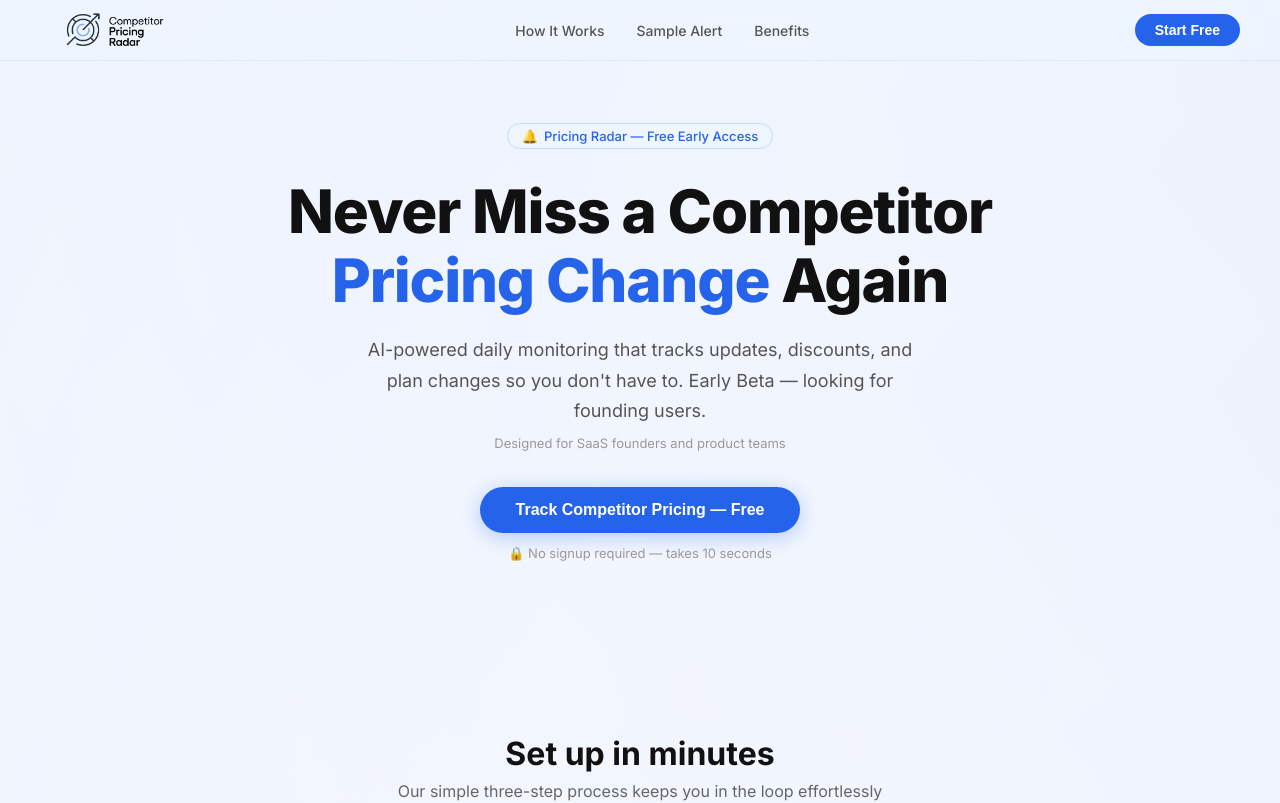
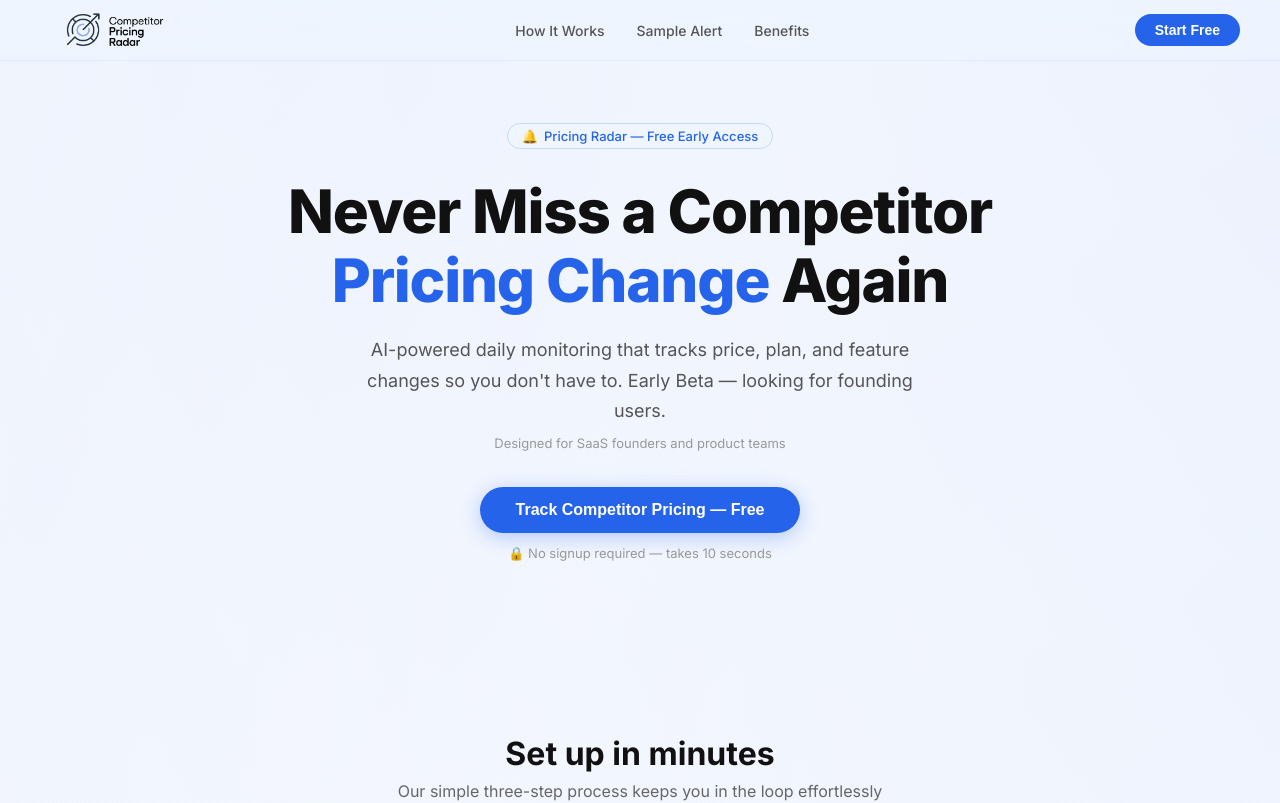
Before and after one commit to 05Sourav/competitor-pricing-radar, a Next.js app: page / in a window 1280 px wide. Shown: the top 803 px of the page. Built offline with nearby package versions, Linux system fonts and the light colour scheme.

Commit message:
chore: refine landing page copy - AI card desc and hero subheadline

```diff
--- a/app/page.tsx
+++ b/app/page.tsx
@@ -124,8 +124,7 @@ export default function Home() {
           {/* Subheadline */}
           <FadeInItem>
             <p style={{ fontSize: 18, color: '#555', lineHeight: 1.7, margin: '0 0 8px', maxWidth: 560, marginLeft: 'auto', marginRight: 'auto' }}>
-              AI-powered daily monitoring that tracks updates, discounts, and plan changes
-              so you don't have to. Early Beta — looking for founding users.
+              AI-powered daily monitoring that tracks price, plan, and feature changes so you don't have to. Early Beta — looking for founding users.
             </p>
             <p style={{ fontSize: 13, color: '#999', margin: '0 0 36px' }}>
               Designed for SaaS founders and product teams
@@ -482,7 +481,7 @@ export default function Home() {
               {
                 icon: '🤖',
                 title: 'AI-powered detection',
-                desc: "Automatically analyzes page updates and identifies whether prices, plans, or features changed — so you only see what actually matters.",
+                desc: "Analyzes page updates and detects changes to prices, plans, or features — so you only see what matters.",
               },
               {
                 icon: '🎯',
```
